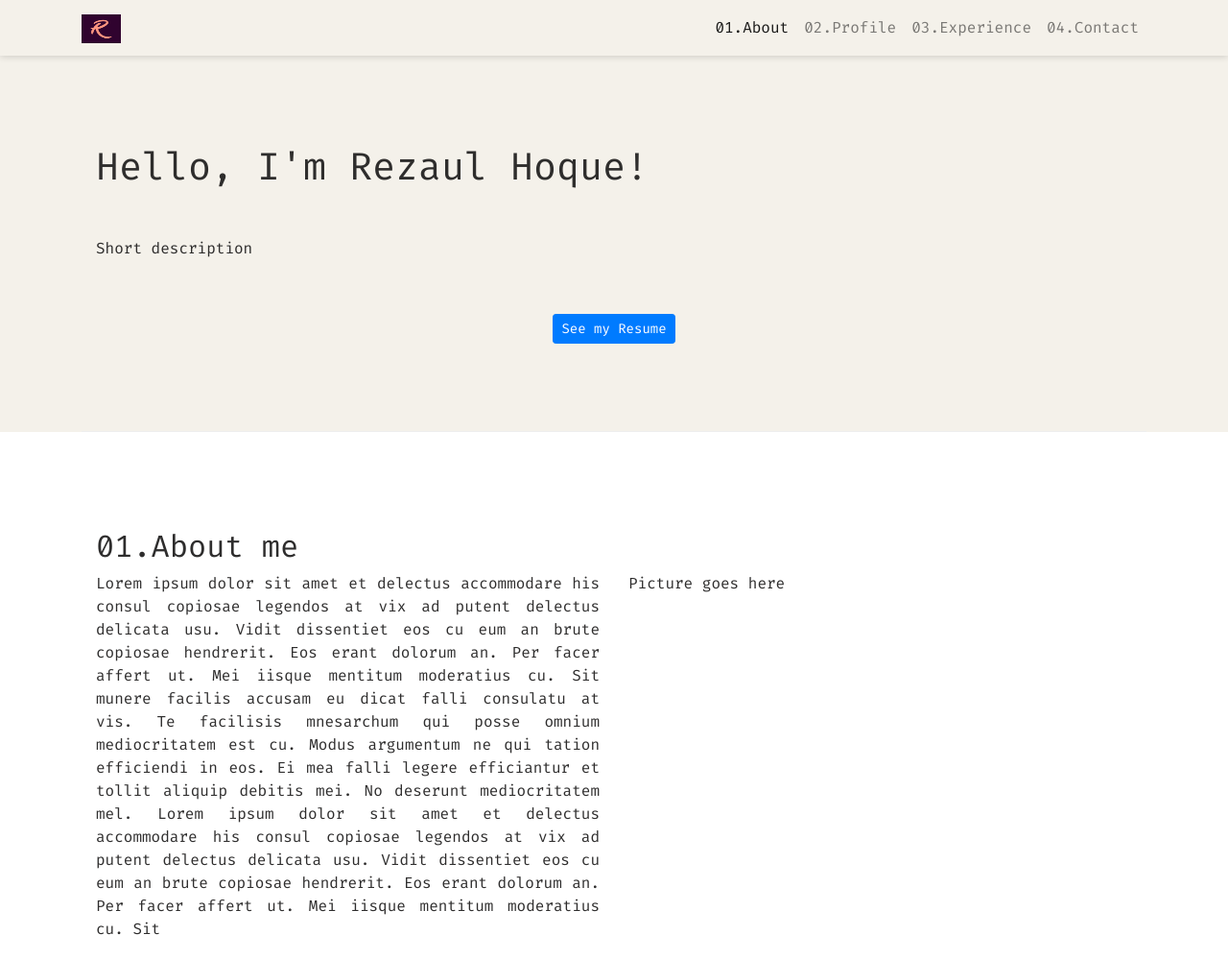
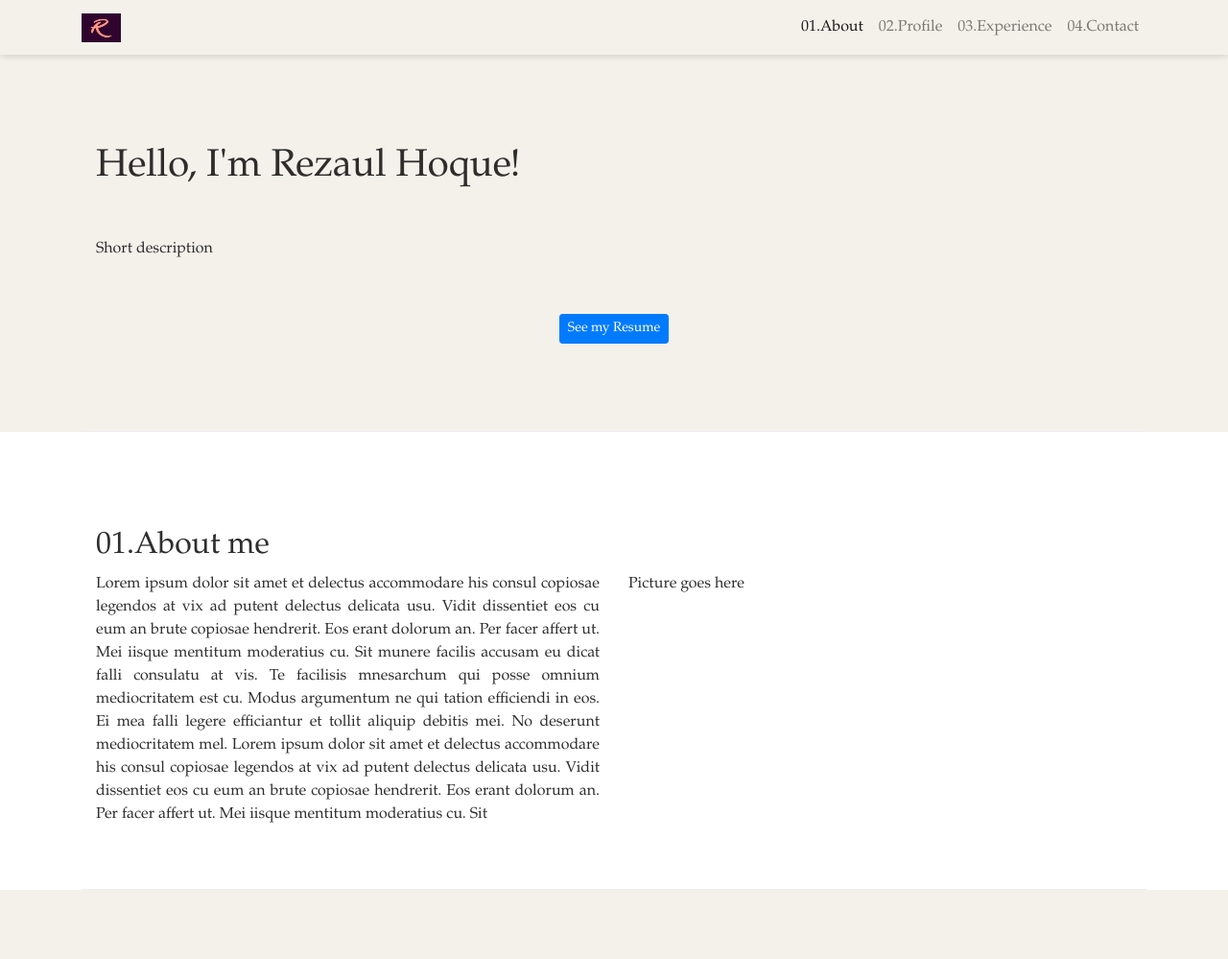
Before and after one commit to rezaulhsagar/rezaul, a website: page index.html in a window 1280 px wide. Shown: the top 999 px of the page at 96% size. Drawn offline with nearby package versions, Linux system fonts and the light colour scheme.

Commit message:
Font changed

```diff
--- a/css_folder/styles.css
+++ b/css_folder/styles.css
@@ -11,7 +11,7 @@
 body{
     padding:50px 0px 0px 0px;
     z-index:0;
-    font-family: 'Fira Code', monospace;
+    font-family: 'Palatino';
     /* background-color: #f4f1ea; */
     color: #242323f3;
     text-align: justify;
```
